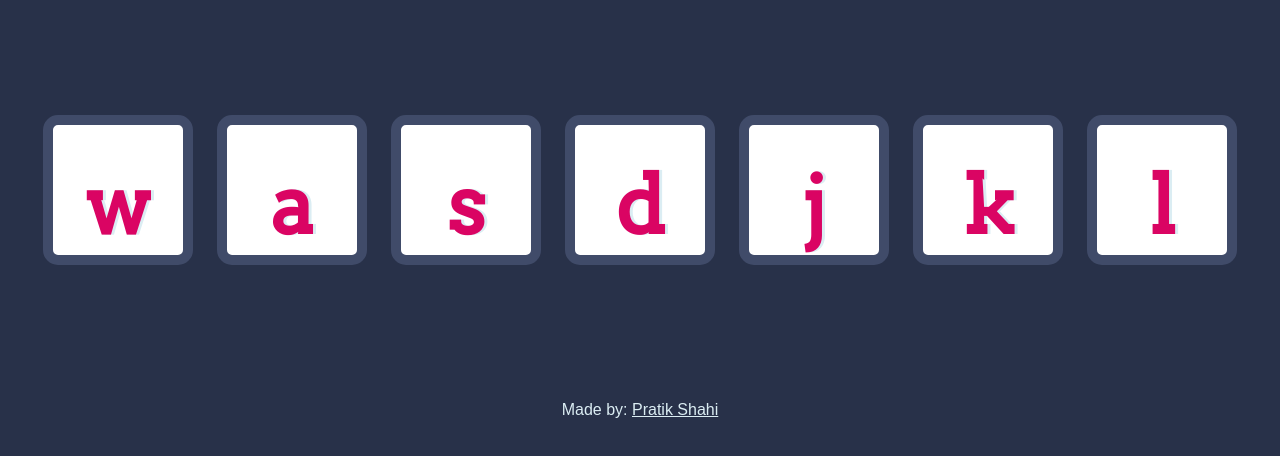
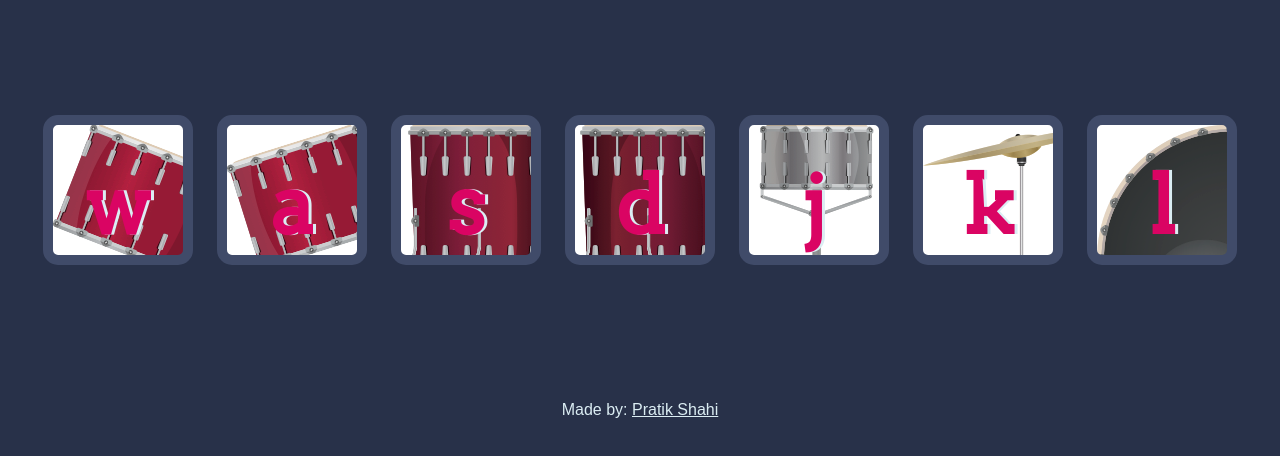
Before and after one commit to pratikshahi/DrumKitJS, a plain HTML site: page index.html in a window 1280 px wide. Shown: the part 174-630 px from the top of the page. Drawn offline with Linux system fonts and the light colour scheme.

Commit message:
added BGimage through css

```diff
--- a/index.js
+++ b/index.js
@@ -1,6 +1,7 @@
 for(var i=0;i<document.querySelectorAll(".drum").length;i++)
-document.querySelectorAll("button")[i].addEventListener("click",handleClick)
+document.querySelectorAll("button")[i].addEventListener("click",handleClick);
 
 function handleClick(){
-    alert("i got clicked");
+    var audio=new Audio("sounds/tom-1.mp3");
+    audio.play();
 }
--- a/styles.css
+++ b/styles.css
@@ -17,24 +17,31 @@ a {
 }
 
 .w {
+  background-image: url("images/tom1.png");
 }
 
 .a {
+  background-image: url("images/tom2.png");
 }
 
 .s {
+  background-image: url("images/tom3.png");
 }
 
 .d {
+  background-image: url("images/tom4.png");
 }
 
 .j {
+  background-image: url("images/snare.png");
 }
 
 .k {
+  background-image: url("images/crash.png");
 }
 
 .l {
+  background-image: url("images/kick.png");
 }
 
 .set {
```
